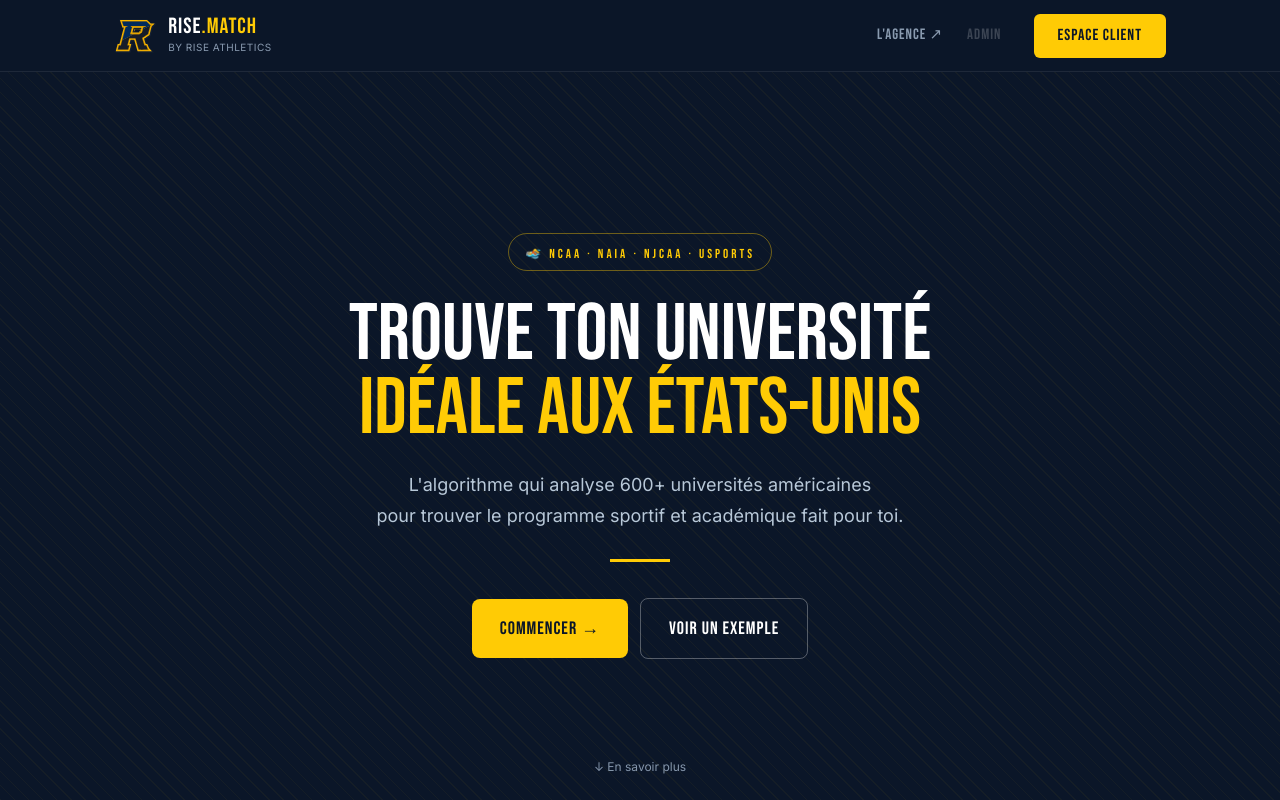
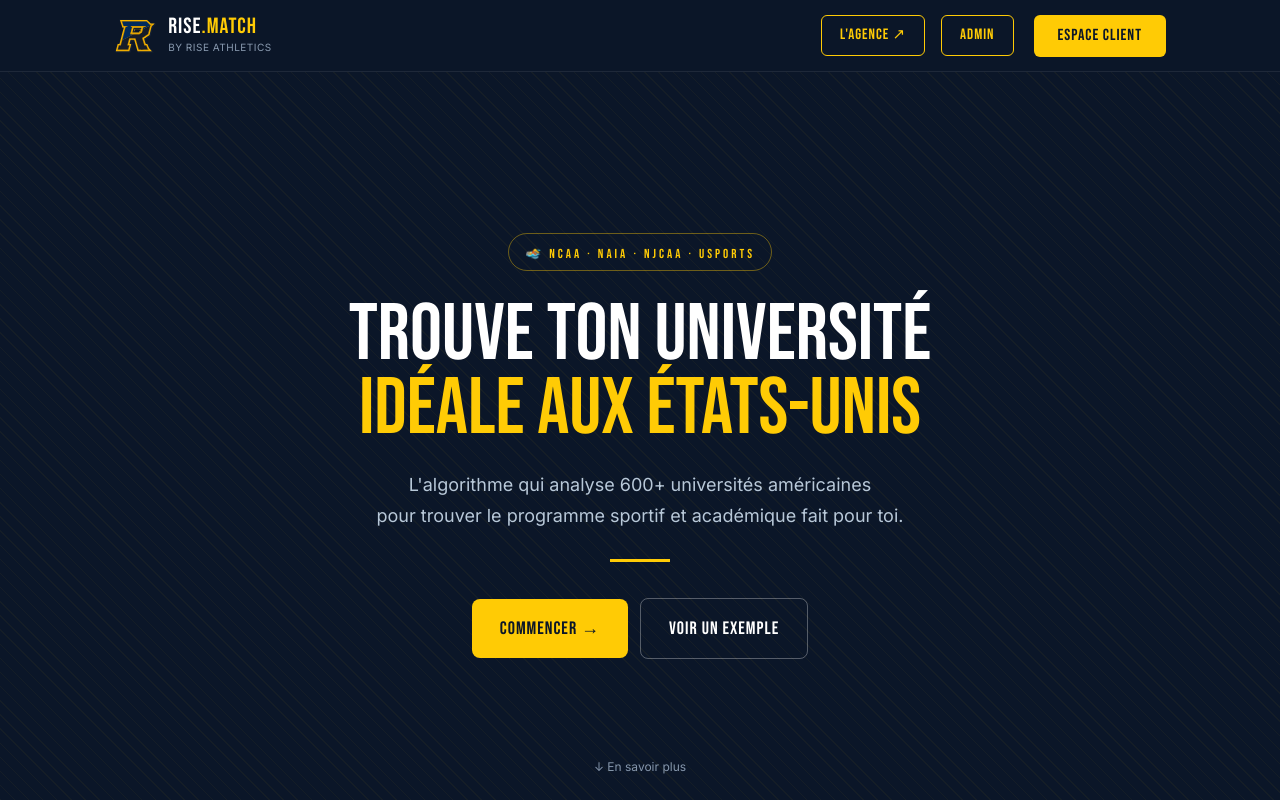
Before and after one commit to MatteoGioCrs/rise-match, a Next.js app in the folder frontend/: page / in a window 1280 px wide. Shown: the top 800 px of the page. Built offline with nearby package versions, Linux system fonts and the light colour scheme.

Commit message:
navbar review

```diff
--- a/frontend/app/page.tsx
+++ b/frontend/app/page.tsx
@@ -238,12 +238,12 @@
         </button>
 
         {/* ── DROITE : Navigation ── */}
-        <div style={{ display: "flex", alignItems: "center", gap: 24 }}>
+        <div style={{ display: "flex", alignItems: "center", gap: 16 }}>
 
           {showNewSearch && onNewSearch && (
             <button
               onClick={onNewSearch}
-              style={{ ...BEBAS, fontSize: 15, letterSpacing: 1, color: C.slate, background: "none", border: "none", cursor: "pointer", transition: "color 0.2s" }}
+              style={{ ...BEBAS, fontSize: 15, letterSpacing: 1, color: C.slate, background: "none", border: "none", cursor: "pointer", transition: "color 0.2s", marginRight: 8 }}
               onMouseEnter={e => e.currentTarget.style.color = C.white}
               onMouseLeave={e => e.currentTarget.style.color = C.slate}
             >
@@ -251,42 +251,64 @@
             </button>
           )}
 
+          {/* Bouton Secondaire : L'Agence (Outline) */}
           <a
             href="https://riseathletics.fr"
             target="_blank"
             rel="noopener noreferrer"
-            style={{ ...BEBAS, fontSize: 15, letterSpacing: 1, color: C.slate, textDecoration: "none", transition: "color 0.2s" }}
-            onMouseEnter={e => e.currentTarget.style.color = C.white}
-            onMouseLeave={e => e.currentTarget.style.color = C.slate}
+            style={{
+              backgroundColor: "transparent",
+              color: C.maize,
+              border: `1px solid ${C.maize}`,
+              padding: "8px 18px",
+              borderRadius: 6,
+              ...BEBAS,
+              fontSize: 15,
+              letterSpacing: 1,
+              textDecoration: "none",
+              transition: "all 0.2s"
+            }}
+            onMouseEnter={e => { e.currentTarget.style.backgroundColor = "rgba(255,203,5,0.1)"; e.currentTarget.style.color = C.maize; }}
+            onMouseLeave={e => { e.currentTarget.style.backgroundColor = "transparent"; e.currentTarget.style.color = C.maize; }}
           >
             L'AGENCE ↗
           </a>
 
-          {/* Lien Admin discret (stealth) */}
+          {/* Bouton Secondaire : Admin (Outline) */}
           <Link
             href="/admin"
-            style={{ ...BEBAS, fontSize: 15, letterSpacing: 1, color: "rgba(255,255,255,0.2)", textDecoration: "none", transition: "color 0.2s" }}
-            onMouseEnter={e => e.currentTarget.style.color = C.slate}
-            onMouseLeave={e => e.currentTarget.style.color = "rgba(255,255,255,0.2)"}
-            title="Accès Administrateur"
+            style={{
+              backgroundColor: "transparent",
+              color: C.maize,
+              border: `1px solid ${C.maize}`,
+              padding: "8px 18px",
+              borderRadius: 6,
+              ...BEBAS,
+              fontSize: 15,
+              letterSpacing: 1,
+              textDecoration: "none",
+              transition: "all 0.2s"
+            }}
+            onMouseEnter={e => { e.currentTarget.style.backgroundColor = "rgba(255,203,5,0.1)"; e.currentTarget.style.color = C.maize; }}
+            onMouseLeave={e => { e.currentTarget.style.backgroundColor = "transparent"; e.currentTarget.style.color = C.maize; }}
           >
             ADMIN
           </Link>
 
-          {/* Bouton Principal : Espace Client */}
+          {/* Bouton Principal : Espace Client (Solid) */}
           <Link
             href="/client"
             style={{
               backgroundColor: C.maize,
               color: C.navy,
-              padding: "10px 24px",
+              padding: "9px 24px",
               borderRadius: 6,
               ...BEBAS,
               fontSize: 16,
               letterSpacing: 1,
               textDecoration: "none",
               transition: "transform 0.2s, background-color 0.2s",
-              marginLeft: 8
+              marginLeft: 4
             }}
             onMouseEnter={e => { e.currentTarget.style.backgroundColor = C.maizeDark; e.currentTarget.style.transform = "translateY(-2px)" }}
             onMouseLeave={e => { e.currentTarget.style.backgroundColor = C.maize; e.currentTarget.style.transform = "" }}
```
